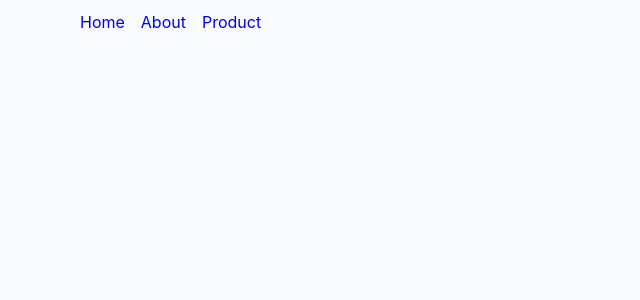
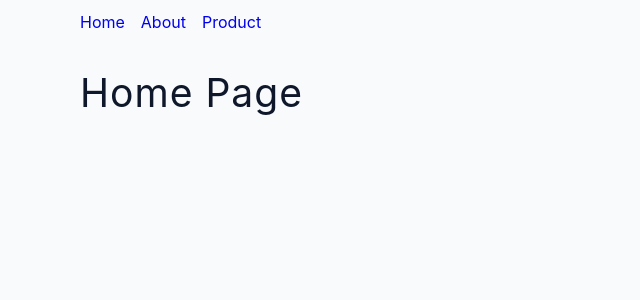
Before and after one commit to Crossroads30/react-router-6-tutorial, a React (Vite) app: page / in a window 1280 px wide. Shown: the top 300 px of the page, without its empty margins (0-640 px from the left). Built offline with nearby package versions, Linux system fonts and the light colour scheme.

Commit message:
feat: add sharedLayout component with index page

```diff
--- a/src/App.jsx
+++ b/src/App.jsx
@@ -3,16 +3,18 @@ import About from './pages/About'
 import Products from './pages/Products'
 import Home from './pages/Home'
 import Error from './pages/Error'
+import SharedLayout from './pages/SharedLayout'
 
 function App() {
 	return (
 		<BrowserRouter>
 			<Routes>
-					{/* parent route */}
-				<Route path='/' element={<Home />}>
+				{/* parent route */}
+				<Route path='/' element={<SharedLayout />}>
+					<Route index element={<Home />} />
 					{/* nested routes */}
-					<Route path='/about' element={<About />} />
-					<Route path='/products' element={<Products />} />
+					<Route path='about' element={<About />} />
+					<Route path='products' element={<Products />} />
 					<Route path='*' element={<Error />} />
 				</Route>
 			</Routes>
--- a/src/component/Navbar.jsx
+++ b/src/component/Navbar.jsx
@@ -4,8 +4,8 @@ const Navbar = () => {
 	return (
 		<nav className='navbar'>
 			<Link to='/'>Home</Link>
-			<Link to='/about'>About</Link>
-			<Link to='/products'>Product</Link>
+			<Link to='about'>About</Link>
+			<Link to='products'>Product</Link>
 		</nav>
 	)
 }
--- a/src/pages/Home.jsx
+++ b/src/pages/Home.jsx
@@ -1,14 +1,6 @@
-import { Link, Outlet } from 'react-router-dom'
-import Navbar from '../component/Navbar'
-
 const Home = () => {
-	return (
-		<>
-			<Navbar />
-			<section className='section'>
-				<Outlet />
-			</section>
-		</>
-	)
+	return <section className='section'>
+    <h2>Home Page</h2>
+  </section>
 }
 export default Home
--- /dev/null
+++ b/src/pages/SharedLayout.jsx
@@ -0,0 +1,15 @@
+import { Outlet } from 'react-router-dom'
+import Navbar from '../component/Navbar'
+
+//stuff of this component will be inner structure of 'home page', but the own content of home page will be in home page component
+const Home = () => {
+	return (
+		<>
+			<Navbar />
+			{/* this will always present in all pages */}
+			<Outlet />
+			{/* all nested pages */}
+		</>
+	)
+}
+export default Home
```
